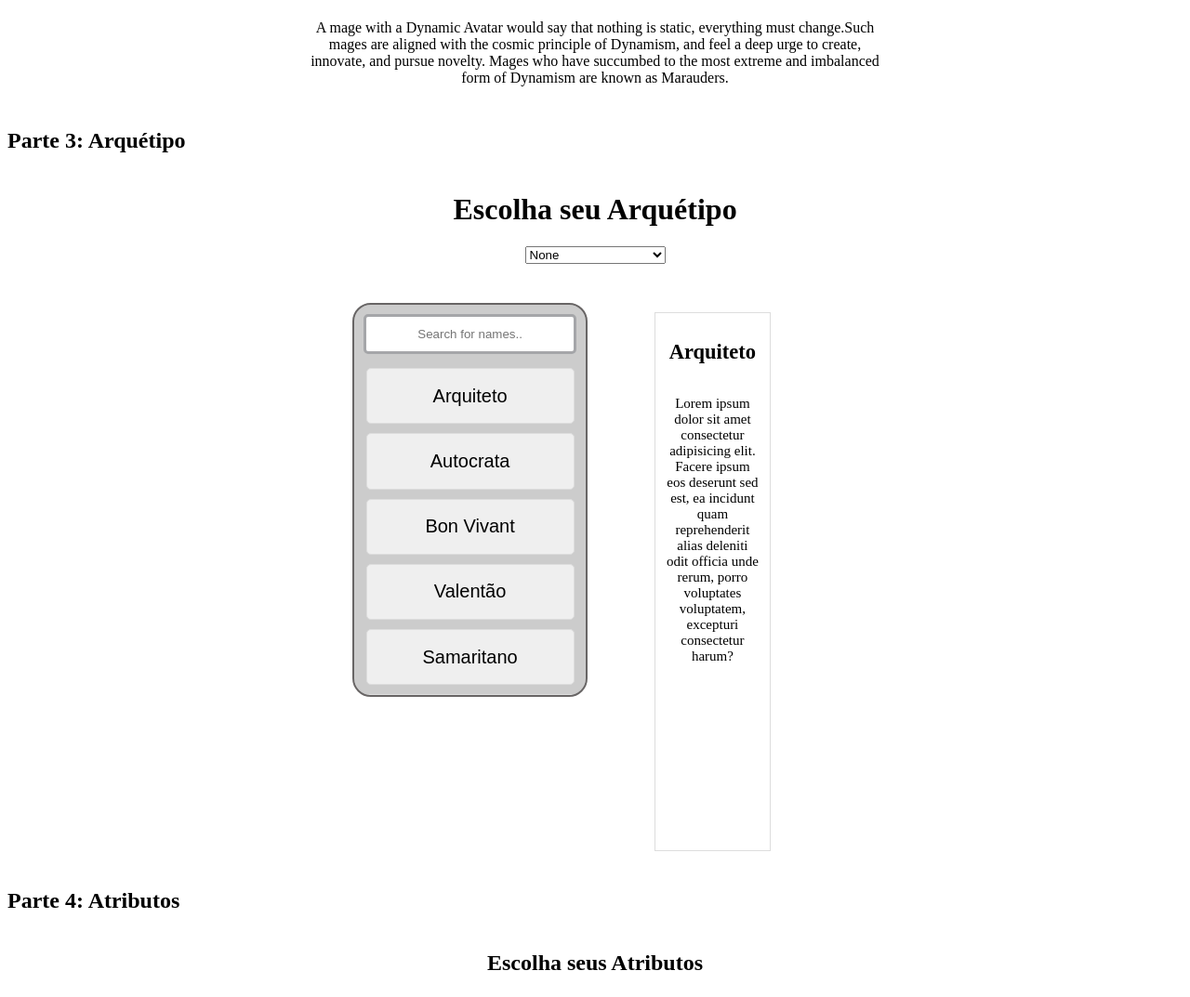
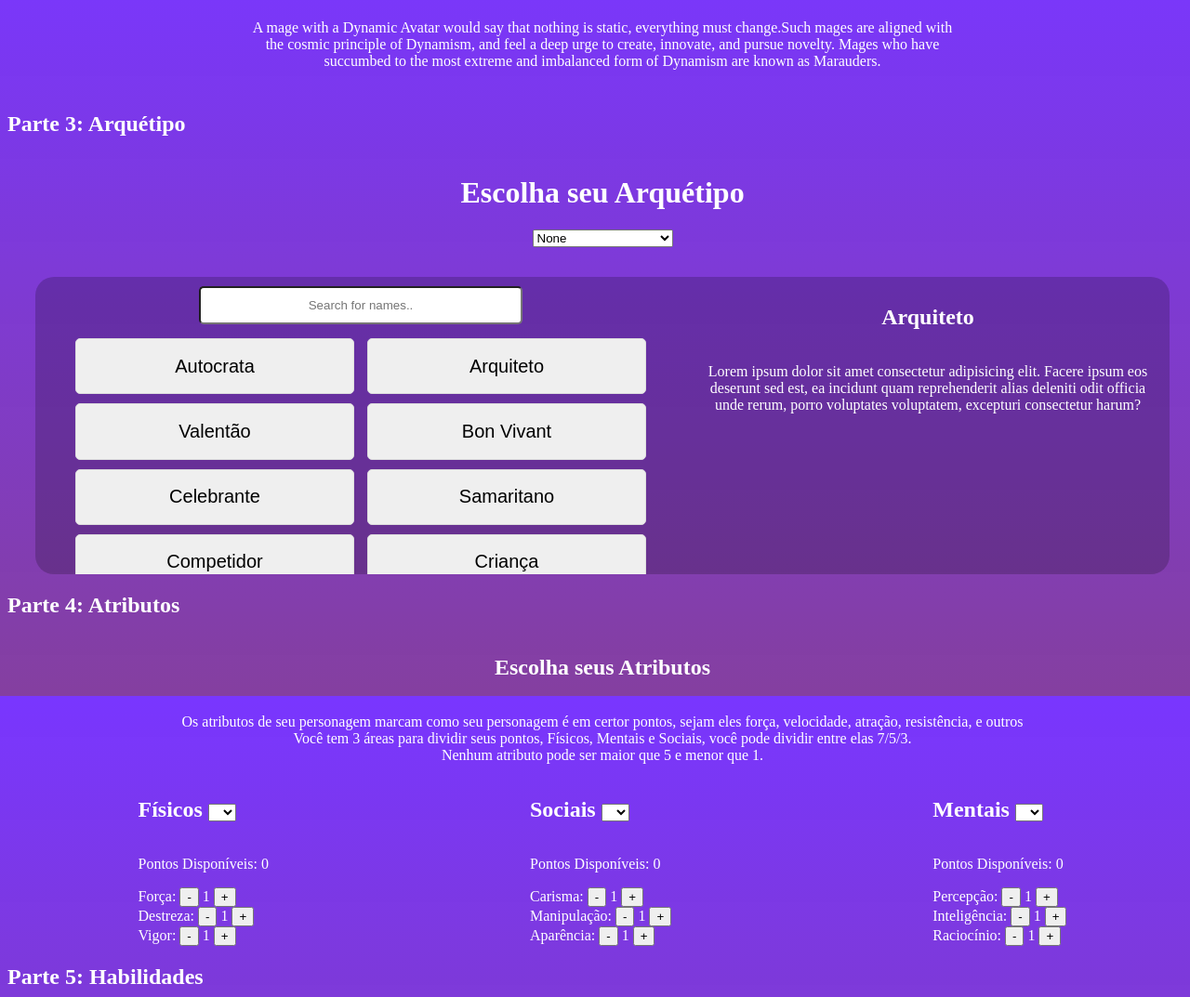
Before and after one commit to guizzoS2/charcreate-Mage-The-Ascension, a plain HTML site: page index.html in a window 1280 px wide. Shown: the part 851-1924 px from the top of the page at 93% size. Drawn offline with nearby package versions, Linux system fonts and the light colour scheme.

Commit message:
background feito, arquetipo mudado para PC

```diff
--- a/index.html
+++ b/index.html
@@ -287,100 +287,73 @@
 
         <p></p>
     </div>
-    <div class="arquetipo_bottom" style="height: 600px;">
+    <div class="arquetipo_bottom">
         <div class="nav_center">
+
+            <div class="search_column">
                 <div class="searchbar">
                     <input type="text" id="searchInput" onkeyup="filterCards()" placeholder="Search for names..">
                 </div>
 
-            <div class="content_collumn">
+                <div class="arquetipo_options">
                     <!-- 1 -->
                     <button class="collapsible card" id="card1"><h2>Arquiteto</h2></button>
-
                     <!-- 2 -->
                     <button class="collapsible card" id="card2"><h2>Autocrata</h2></button>
-
                     <!-- 3 -->
                     <button class="collapsible card" id="card3"><h2>Bon Vivant</h2></button>
-
                     <!-- 4 -->
                     <button class="collapsible card" id="card4"><h2>Valentão</h2></button>
-
                     <!-- 5 -->
                     <button class="collapsible card" id="card5"><h2>Samaritano</h2></button>
-
                     <!-- 6 -->
                     <button class="collapsible card" id="card6"><h2>Celebrante</h2></button>
-
                     <!-- 7 -->
                     <button class="collapsible card" id="card7"><h2>Criança</h2></button>
-
                     <!-- 8 -->
                     <button class="collapsible card" id="card8"><h2>Competidor</h2></button>
-
                     <!-- 9 -->
                     <button class="collapsible card" id="card9"><h2>Conformista</h2></button>
-
                     <!-- 10 -->
                     <button class="collapsible card" id="card10"><h2>Esperto</h2></button>
-
                     <!-- 11 -->
                     <button class="collapsible card" id="card11"><h2>Ranzinza</h2></button>
-
                     <!-- 12 -->
                     <button class="collapsible card" id="card12"><h2>Excêntrico</h2></button>
-
                     <!-- 13 -->
                     <button class="collapsible card" id="card13"><h2>Diretor</h2></button>
-
                     <!-- 14 -->
                     <button class="collapsible card" id="card14"><h2>Fanático</h2></button>
-
                     <!-- 15 -->
                     <button class="collapsible card" id="card15"><h2>Galante</h2></button>
-
                     <!-- 16 -->
                     <button class="collapsible card" id="card16"><h2>Juiz</h2></button>
-
                     <!-- 17 -->
                     <button class="collapsible card" id="card17"><h2>Solitário</h2></button>
-
                     <!-- 18 -->
                     <button class="collapsible card" id="card18"><h2>Mártir</h2></button>
-
                     <!-- 19 -->
                     <button class="collapsible card" id="card19"><h2>Masoquista</h2></button>
-
                     <!-- 20 -->
                     <button class="collapsible card" id="card20"><h2>Monstro</h2></button>
-
                     <!-- 21 -->
                     <button class="collapsible card" id="card21"><h2>Pedagogo</h2></button>
-
                     <!-- 22 -->
                     <button class="collapsible card" id="card22"><h2>Penitente</h2></button>
-
                     <!-- 23 -->
                     <button class="collapsible card" id="card23"><h2>Perfeccionista</h2></button>
-
                     <!-- 24 -->
                     <button class="collapsible card" id="card24"><h2>Rebelde</h2></button>
-
                     <!-- 25 -->
                     <button class="collapsible card" id="card25"><h2>Trapaceiro</h2></button>
-
                     <!-- 26 -->
                     <button class="collapsible card" id="card26"><h2>Sobrevivente</h2></button>
-
                     <!-- 27 -->
                     <button class="collapsible card" id="card27"><h2>Caçador de Emoções</h2></button>
-
                     <!-- 28 -->
                     <button class="collapsible card" id="card28"><h2>Tradicionalista</h2></button>
-
                     <!-- 29 -->
                     <button class="collapsible card" id="card29"><h2>Comediante</h2></button>
-
                     <!-- 30 -->
                     <button class="collapsible card" id="card30"><h2>Visionário</h2></button>
                 </div>
@@ -569,6 +542,8 @@
 
             </div>
         </div>
+    </div>
+
 
     <h2>Parte 4: Atributos</h2>
     <div class="atributos_top">
--- a/style.css
+++ b/style.css
@@ -13,6 +13,14 @@
 @font-face {
     font-family: Bergel;
     src: url(../img/fonts/BERGELL.TTF)
+}
+
+body {
+    background: linear-gradient(to bottom, rgba(85, 0, 255, 0.79), rgba(92, 0, 128, 0.751));
+    color: white;
+    background-attachment: fixed;
+    width: 100%;
+    height: 100%;
 }
 
 :root {
@@ -117,12 +125,9 @@ p a {
     visibility: visible;
 }
 
-
-
 .tooltip:hover .tooltiptext {
     visibility: visible;
 }
-
 
 /* essence general */
 .essence_top {
@@ -134,7 +139,7 @@ p a {
 }
 
 .marked {
-    background-color: #a19c9c;
+    background-color: #D0D0D7;
 }
 
 .essence_top p{
@@ -184,8 +189,6 @@ p a {
 .show {
     display: flex;
     flex-direction: column;
-    width: 50%;
-
 }
 
 
@@ -201,58 +204,67 @@ p a {
 .arquetipo_top p{
     text-align: center;
 }
+
 .arquetipo_bottom {
     display: flex;
     flex-direction: row;
+    align-items: center;
     justify-content: center;
-    padding: 10px;
 }
 
 .content {
     display: none;
-    border: 1px solid #ddd;
     padding: 10px;
-    outline: none;
-    font-size: 15px;
-    box-sizing: border-box;
+    width: 500px;
+
+}
+
+.content_area {
+    border: purple ;
+    display: flex;
+    text-align: center;
+    border-radius: 20px;
+    height: 40vh;
 }
 
 .nav_center {
-    width: 20%;
-    height: 70%;
     display: flex;
-    flex-direction: column;;
+    flex-direction: row;
     text-align: center;
-    overflow: auto;
     background-color: rgba(0, 0, 0, 0.2);
     border-radius: 20px;
-    border: 2px solid #686565;
-
+    height: 40vh;
 }
 
 .searchbar {
     border: brown;
     margin: 10px;
+}
+
+.search_column {
     display: flex;
-    justify-content: center;
-
+    flex-direction: column;
+    border: green;
 }
 
 .searchbar input {
     width: 340px;
     height: 35px;
     color: #000000;
-    border: solid #a5a6a9;;
     border-radius: 5px;
     text-align: center;
 }
 
+.searchbar input:focus {
+    outline: none;
+}
+
 .collapsible {
-    width: 90%;
     cursor: pointer;
     border: 1px solid #ddd;
     border-radius: 5px;
     margin: 5px;
+    width: 300px;
 }
 
 .collapsible h2 {
@@ -265,14 +277,15 @@ p a {
     flex-direction: column;
 }
 
-.content_area {
-    border: purple ;
-    padding: 10px;
-    width: 20%;
-    display: flex;
-    justify-content: center;
-    text-align: center;
-}
+
+.arquetipo_options {
+    border: red;
+    overflow: auto;
+    direction: rtl;
+    width: 700px;
+    padding-bottom: 20px;
+    }
+
 
 /* atributos */
 .atributos_top {
@@ -373,4 +386,36 @@ p a {
         width: calc(50% - 10px); /* Each item takes up half the row width minus margin */
         margin: 5px; /* Maintain margin */
     }
+
+    /* .nav_center {
+        flex-direction: column;
+        height: 450px;
+    }
+
+    .arquetipo_options {
+        height: 200px;
+        flex-wrap: wrap;
+    }
+
+    .arquetipo_bottom {
+        display: flex;
+        flex-direction: row;
+        align-items: initial;
+        height: 500px;
+        justify-content: center;
+    }
+
+    .content_area {
+        display: flex;
+        justify-content: center;
+    }
+
+    .collapsible {
+        margin: 5px;
+        width: 200px;
+    }
+
+    .content_column{
+        width: 100px;
+    } */
 }
```
Lines whose indentation alone changed are shown as unchanged.
